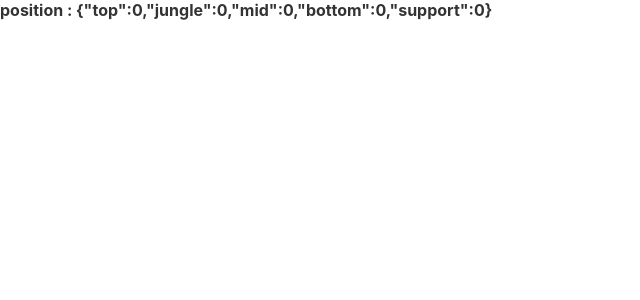
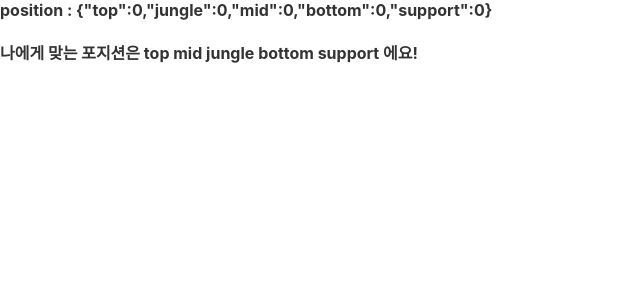
Before and after one commit to milkshake0/mbti-lol, a React (Create React App) app: page /result in a window 1280 px wide. Shown: the top 300 px of the page, without its empty margins (0-640 px from the left). Built offline with nearby package versions, Linux system fonts and the light colour scheme.

Commit message:
나에게 맞는 포지션 구하기

```diff
--- a/src/components/Result.js
+++ b/src/components/Result.js
@@ -3,13 +3,11 @@ import React, { useEffect, useState } from "react";
 const Result = () => {
   const myAnswer = JSON.parse(localStorage.getItem("myAnswer"));
   const [position, setPosition] = useState({});
-  const obj = {
-    top: 0,
-    jungle: 0,
-    mid: 0,
-    bottom: 0,
-    support: 0,
-  };
+  const obj = { top: 0, jungle: 0, mid: 0, bottom: 0, support: 0 };
+  const arrName = ["top", "mid", "jungle", "bottom", "support"];
+  const arrNum = [];
+  let myPositions = [];
+
   for (let stepNum in myAnswer) {
     if (myAnswer[stepNum]) {
       obj[myAnswer[stepNum][0]] += 1;
@@ -20,11 +18,54 @@ const Result = () => {
     setPosition(obj);
     // eslint-disable-next-line react-hooks/exhaustive-deps
   }, []);
-  console.log(position);
+  const sortFunc = (a, b) => {
+    if (a > b) {
+      return -1;
+    }
+    if (a === b) {
+      return 0;
+    }
+    if (a < b) {
+      return 1;
+    }
+  };
+  const sortName = (a, b) => {
+    if (position[a] > position[b]) {
+      return -1;
+    }
+    if (position[a] === position[b]) {
+      return 0;
+    }
+    if (position[a] < position[b]) {
+      return 1;
+    }
+  };
+  for (let i = 0; i < arrName.length; i++) {
+    arrNum[i] = position[arrName[i]];
+  }
+  arrNum.sort(sortFunc);
+  arrName.sort(sortName);
+  arrNum.map((v, i) => {
+    if (arrNum[0] === v) {
+      myPositions.push(arrName[i]);
+    }
+    //모든 포지션 4일 경우
+    //모든 포지션 0일 경우
+  });
+  console.log(myPositions);
 
   return (
     <div>
       <h4>position : {JSON.stringify(position)}</h4>
+      <br />
+      <h4>
+        나에게 맞는 포지션은
+        {myPositions.map((v) => (
+          <span key={v}> {v} </span>
+        ))}
+        에요!
+      </h4>
+      {/* 각 포지션 순위별로 div만들어서 뿌리기 */}
     </div>
   );
 };
--- a/src/components/Test.js
+++ b/src/components/Test.js
@@ -1,5 +1,4 @@
 import React, { useEffect, useState } from "react";
-import { Link } from "react-router-dom";
 import Questions from "./shared/questions.json";
 import Answers from "./shared/answers.json";
 
```
